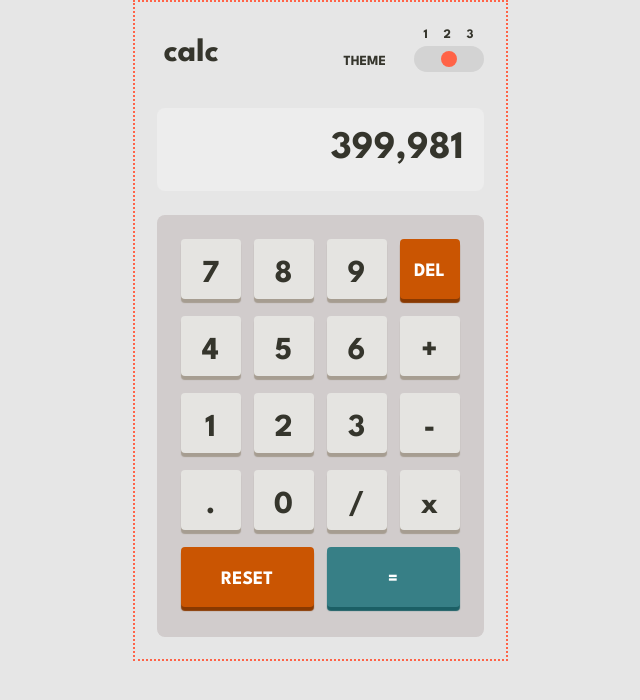
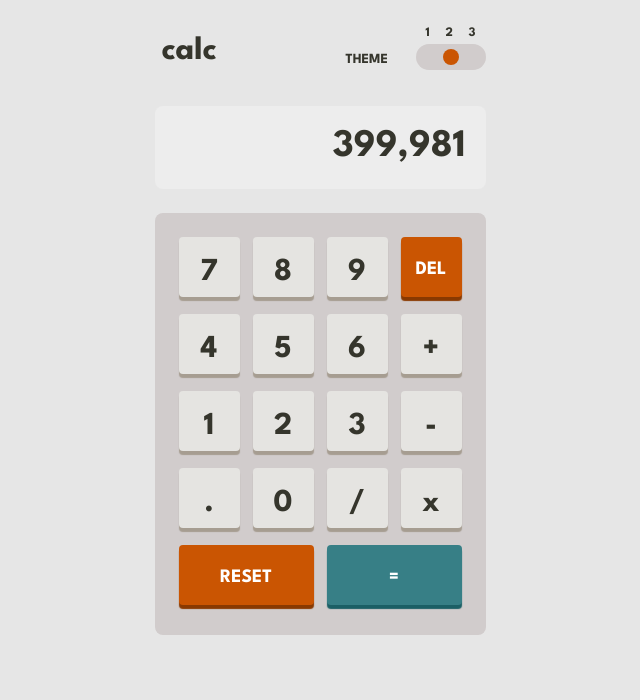
Before and after one commit to olozovyk/fm-calculator-app, a React (Vite) app: page / in a window 1280 px wide. Shown: the top 700 px of the page, without its empty margins (320-960 px from the left). Built offline with nearby package versions, Linux system fonts and the light colour scheme.

Commit message:
add theme change logic

```diff
--- a/src/components/App/App.module.scss
+++ b/src/components/App/App.module.scss
@@ -3,5 +3,5 @@
   padding: 22px;
   width: 375px;
 
-  border: 2px dotted tomato;
+  // border: 2px dotted tomato;
 }
--- a/src/components/App/App.tsx
+++ b/src/components/App/App.tsx
@@ -1,12 +1,22 @@
+import { ChangeEvent } from 'react';
 import s from './App.module.scss';
 import Header from '../Header/Header';
 import Screen from '../Screen/Screen';
 import Keypad from '../Keypad/Keypad';
+import useTheme from '../../hooks/useTheme';
 
 function App() {
+  const [theme, setTheme] = useTheme();
+
+  const onChangeTheme = (e: ChangeEvent<HTMLInputElement>) => {
+    const value = e.currentTarget.value as 'dark' | 'light' | 'color';
+    if (!value) return;
+    setTheme(value);
+  };
+
   return (
     <div className={s.container}>
-      <Header />
+      <Header onThemeChange={onChangeTheme} theme={theme} />
       <Screen />
       <Keypad />
     </div>
--- a/src/components/Header/Header.tsx
+++ b/src/components/Header/Header.tsx
@@ -1,11 +1,17 @@
+import { ChangeEvent } from 'react';
 import Toggle from '../Toggle/Toggle';
 import s from './Header.module.scss';
 
-export default function Header() {
+interface IProps {
+  onThemeChange: (e: ChangeEvent<HTMLInputElement>) => void;
+  theme: 'dark' | 'light' | 'color' | undefined;
+}
+
+export default function Header({ onThemeChange, theme }: IProps) {
   return (
     <section className={s.header}>
       <h1 className={s.title}>calc</h1>
-      <Toggle />
+      <Toggle onThemeChange={onThemeChange} theme={theme} />
     </section>
   );
 }
--- a/src/components/Keypad/Keypad.module.scss
+++ b/src/components/Keypad/Keypad.module.scss
@@ -16,7 +16,7 @@
   height: 60px;
 
   font-size: var(--keys-fz);
-  color: var(--main-text-color);
+  color: var(--keys-text-color);
 
   background-color: var(--main-key-background);
   box-shadow:
@@ -26,7 +26,7 @@
   border: none;
 
   cursor: pointer;
-  transition: box-shadow 100ms linear;
+  transition: box-shadow 50ms ease-in;
 }
 
 .key:active {
@@ -45,12 +45,12 @@
 .del,
 .reset {
   padding-top: 22px;
-  color: var(--second-text-color);
+  color: var(--del-reset-key-color);
   background-color: var(--del-reset-key-background);
   box-shadow:
     inset 0 0 0 var(--del-reset-key-shadow),
     0 4px 1px var(--del-reset-key-shadow);
-  transition: box-shadow 100ms linear;
+  transition: box-shadow 50ms ease-in;
 }
 
 .del:active,
@@ -73,7 +73,7 @@
   box-shadow:
     inset 0 0 0 var(--equal-key-shadow),
     0 4px 1px var(--equal-key-shadow);
-  transition: box-shadow 100ms linear;
+  transition: box-shadow 50ms ease-in;
 }
 
 .equal:active {
--- a/src/components/Toggle/Toggle.module.scss
+++ b/src/components/Toggle/Toggle.module.scss
@@ -37,7 +37,7 @@
   align-items: center;
   padding: 2px;
 
-  background-color: lightgray;
+  background-color: var(--toggle-keypad-background);
   border-radius: 16px;
 }
 
@@ -63,7 +63,7 @@
 }
 
 .input:checked + .option {
-  background-color: tomato;
+  background-color: var(--toggle-circle);
 }
 
 .input:focus-visible + .option {
--- a/src/components/Toggle/Toggle.tsx
+++ b/src/components/Toggle/Toggle.tsx
@@ -1,6 +1,12 @@
+import { ChangeEvent } from 'react';
 import s from './Toggle.module.scss';
 
-export default function Toggle() {
+interface IProps {
+  onThemeChange: (e: ChangeEvent<HTMLInputElement>) => void;
+  theme: 'dark' | 'light' | 'color' | undefined;
+}
+
+export default function Toggle({ onThemeChange, theme }: IProps) {
   return (
     <div className={s.wrapper}>
       <p className={s.title}>THEME</p>
@@ -11,15 +17,37 @@ export default function Toggle() {
       </div>
       <div className={s.toggle}>
         <label className={s.labelEl}>
-          <input className={s.input} type="radio" name="theme" />
+          <input
+            className={s.input}
+            type="radio"
+            name="theme"
+            value="dark"
+            onChange={onThemeChange}
+            checked={theme === 'dark'}
+          />
           <div className={s.option}></div>
         </label>
         <label className={s.labelEl}>
-          <input className={s.input} type="radio" name="theme" defaultChecked />
+          <input
+            className={s.input}
+            type="radio"
+            name="theme"
+            value="light"
+            defaultChecked
+            onChange={onThemeChange}
+            checked={theme === 'light'}
+          />
           <div className={s.option}></div>
         </label>
         <label className={s.labelEl}>
-          <input className={s.input} type="radio" name="theme" />
+          <input
+            className={s.input}
+            type="radio"
+            name="theme"
+            value="color"
+            onChange={onThemeChange}
+            checked={theme === 'color'}
+          />
           <div className={s.option}></div>
         </label>
       </div>
--- /dev/null
+++ b/src/hooks/useTheme.tsx
@@ -0,0 +1,41 @@
+import { Dispatch, SetStateAction, useEffect, useState } from 'react';
+
+export default function useTheme(): [
+  'dark' | 'light' | 'color' | undefined,
+  Dispatch<SetStateAction<'dark' | 'light' | 'color' | undefined>>,
+] {
+  const [theme, setTheme] = useState<'dark' | 'light' | 'color'>();
+
+  const getThemeFromLocalStorage = () => {
+    const localTheme = localStorage.getItem('theme');
+    if (localTheme && ['dark', 'light', 'color'].includes(localTheme)) {
+      setTheme(localTheme as 'dark' | 'light' | 'color');
+    }
+    return localTheme;
+  };
+
+  const getSystemTheme = () => {
+    if (window.matchMedia('(prefers-color-scheme: dark)').matches) {
+      setTheme('dark');
+    } else {
+      setTheme('light');
+    }
+  };
+
+  // set initial theme from localStorage or system:
+  useEffect(() => {
+    const localTheme = getThemeFromLocalStorage();
+    if (localTheme) return;
+    getSystemTheme();
+  }, []);
+
+  // add theme attribute to body element to style it in CSS when theme changed
+  useEffect(() => {
+    if (!theme) return;
+
+    localStorage.setItem('theme', theme);
+    window.document.body.setAttribute('theme', theme);
+  }, [theme]);
+
+  return [theme, setTheme];
+}
--- a/src/theme.css
+++ b/src/theme.css
@@ -8,10 +8,12 @@
 
   --main-background-color: hsl(0, 0%, 90%);
   --toggle-keypad-background: hsl(0, 5%, 81%);
+  --toggle-circle: hsl(25, 98%, 40%);
   --screen-background: hsl(0, 0%, 93%);
 
   --main-text-color: hsl(60, 10%, 19%);
-  --second-text-color: hsl(0, 0%, 100%);
+  --keys-text-color: hsl(60, 10%, 19%);
+  --del-reset-key-color: hsl(0, 0%, 100%);
   --equal-text-color: hsl(0, 0%, 100%);
 
   --main-key-background: hsl(45, 7%, 89%);
@@ -27,33 +29,41 @@
 [theme='dark'] {
   --main-background-color: hsl(222, 26%, 31%);
   --toggle-keypad-background: hsl(223, 31%, 20%);
+  --toggle-circle: hsl(6, 63%, 50%);
   --screen-background: hsl(224, 36%, 15%);
 
-  --main-text-color: hsl(221, 14%, 31%);
-  --second-text-color: hsl(0, 0%, 100%);
+  --main-text-color: hsl(0, 0%, 100%);
+  --keys-text-color: hsl(60, 10%, 19%);
+  --del-reset-key-color: hsl(0, 0%, 100%);
   --equal-text-color: hsl(0, 0%, 100%);
 
-  --main-key-background: hsl(225, 21%, 49%);
-  --main-key-shadow: hsl(224, 28%, 35%);
-  --second-key-background: hsl(6, 63%, 50%);
-  --second-key-shadow: hsl(6, 70%, 34%);
-  --third-key-background: hsl(30, 25%, 89%);
-  --third-key-shadow: hsl(28, 16%, 65%);
+  --main-key-background: hsl(30, 25%, 89%);
+  --main-key-shadow: hsl(28, 16%, 65%);
+
+  --del-reset-key-background: hsl(225, 21%, 49%);
+  --del-reset-key-shadow: hsl(224, 28%, 35%);
+
+  --equal-key-background: hsl(6, 63%, 50%);
+  --equal-key-shadow: hsl(6, 70%, 34%);
 }
 
 [theme='color'] {
   --main-background-color: hsl(268, 75%, 9%);
   --toggle-keypad-background: hsl(268, 71%, 12%);
+  --toggle-circle: hsl(176, 100%, 44%);
   --screen-background: hsl(268, 71%, 12%);
 
   --main-text-color: hsl(52, 100%, 62%);
-  --second-text-color: hsl(0, 0%, 100%);
+  --keys-text-color: hsl(52, 100%, 62%);
+  --del-reset-key-color: hsl(0, 0%, 100%);
   --equal-text-color: hsl(198, 20%, 13%);
 
-  --main-key-background: hsl(281, 89%, 26%);
-  --main-key-shadow: hsl(285, 91%, 52%);
-  --second-key-background: hsl(176, 100%, 44%);
-  --second-key-shadow: hsl(177, 92%, 70%);
-  --third-key-background: hsl(268, 47%, 21%);
-  --third-key-shadow: hsl(290, 70%, 36%);
+  --main-key-background: hsl(268, 47%, 21%);
+  --main-key-shadow: hsl(290, 70%, 36%);
+
+  --del-reset-key-background: hsl(281, 89%, 26%);
+  --del-reset-key-shadow: hsl(285, 91%, 52%);
+
+  --equal-key-background: hsl(176, 100%, 44%);
+  --equal-key-shadow: hsl(177, 92%, 70%);
 }
```
